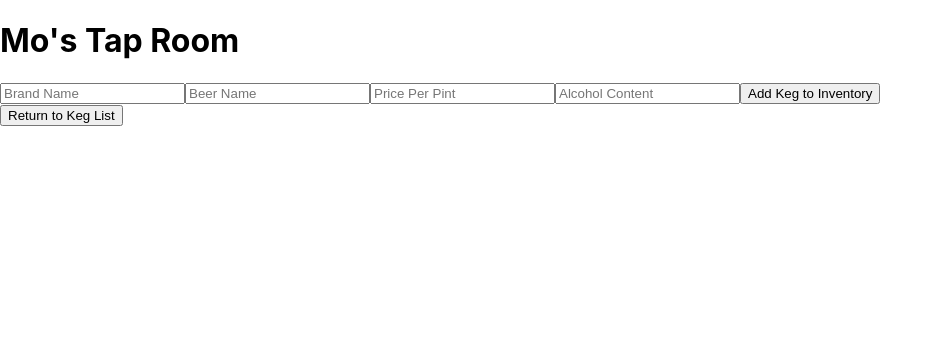
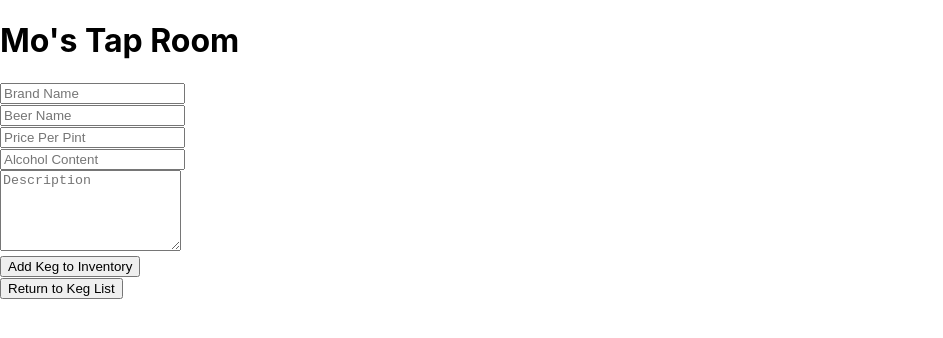
Before and after one commit to RyanDuff613/Tap-Room, a React (Create React App) app: page / in a window 1280 px wide. Both pictures are taken after a click on the button "Add Keg to Inventory". Shown: the top 338 px of the page, without its empty margins (0-943 px from the left). Built offline with nearby package versions, Linux system fonts and the light colour scheme.

Commit message:
add field to form for adding description of beer, display description on detail page

```diff
--- a/src/components/KegDetail.js
+++ b/src/components/KegDetail.js
@@ -13,6 +13,8 @@ function KegDetail(props){
       <h5>Alcohol Content: {keg.alcoholContent}</h5>
       <h5>Pints Remaining: { keg.quantity }</h5>
       <hr/>
+      <h5>Description:</h5>
+      <p>{ keg.description }</p>
     </React.Fragment>
   );
 }
--- a/src/components/NewKegForm.js
+++ b/src/components/NewKegForm.js
@@ -11,6 +11,7 @@ function NewKegForm(props){
                             price: event.target.price.value,
                             alcoholContent: event.target.alcoholContent.value,
                             quantity: 124,
+                            description: event.target.description.value,
                             id: v4() });
   }
 
@@ -21,18 +22,29 @@ function NewKegForm(props){
           type='text'
           name='brand'
           placeholder='Brand Name' />
+        <br />
         <input
           type='text'
           name='name'
           placeholder='Beer Name' />
+        <br />
         <input
           type='text'
           name='price'
           placeholder='Price Per Pint' />
+        <br />
         <input
           type='text'
           name='alcoholContent'
           placeholder='Alcohol Content' />
+        <br />
+        <textarea
+          rows="5"
+          columns="100"
+          type="text"
+          name="description"
+          placeholder="Description" />
+        <br />
         <button type='submit'>Add Keg to Inventory</button>
       </form>
     </React.Fragment>
```
